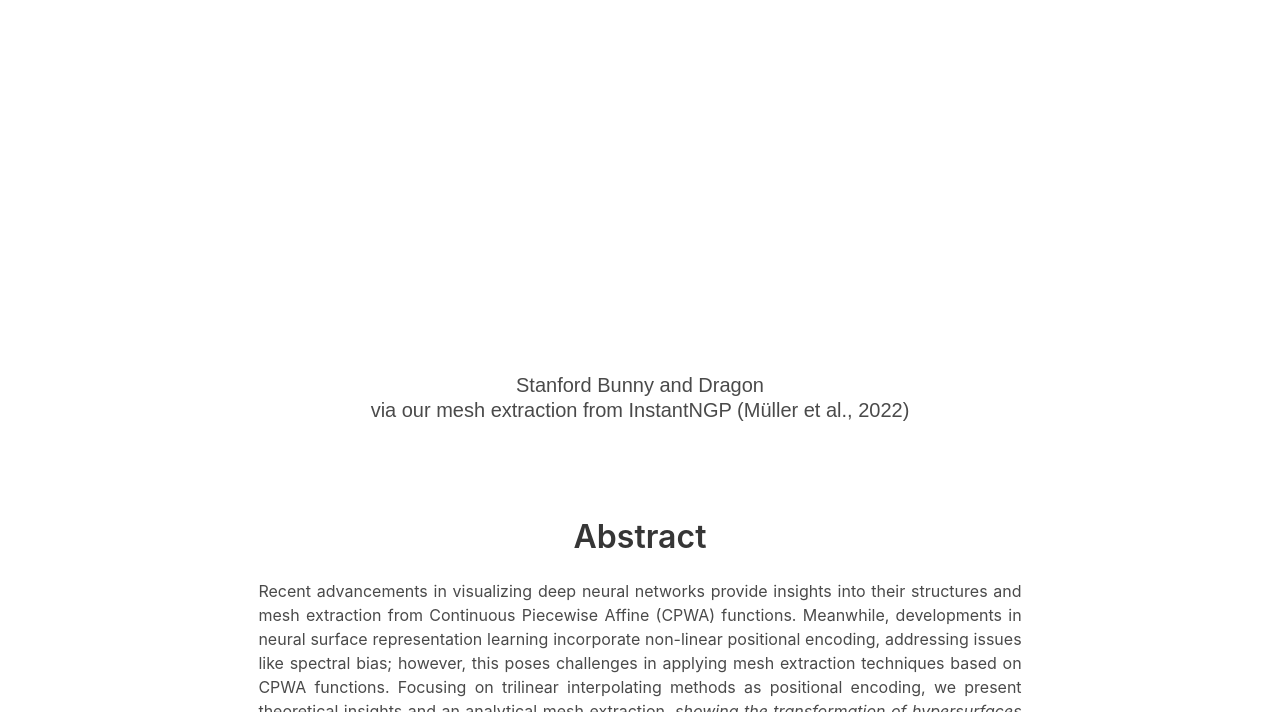
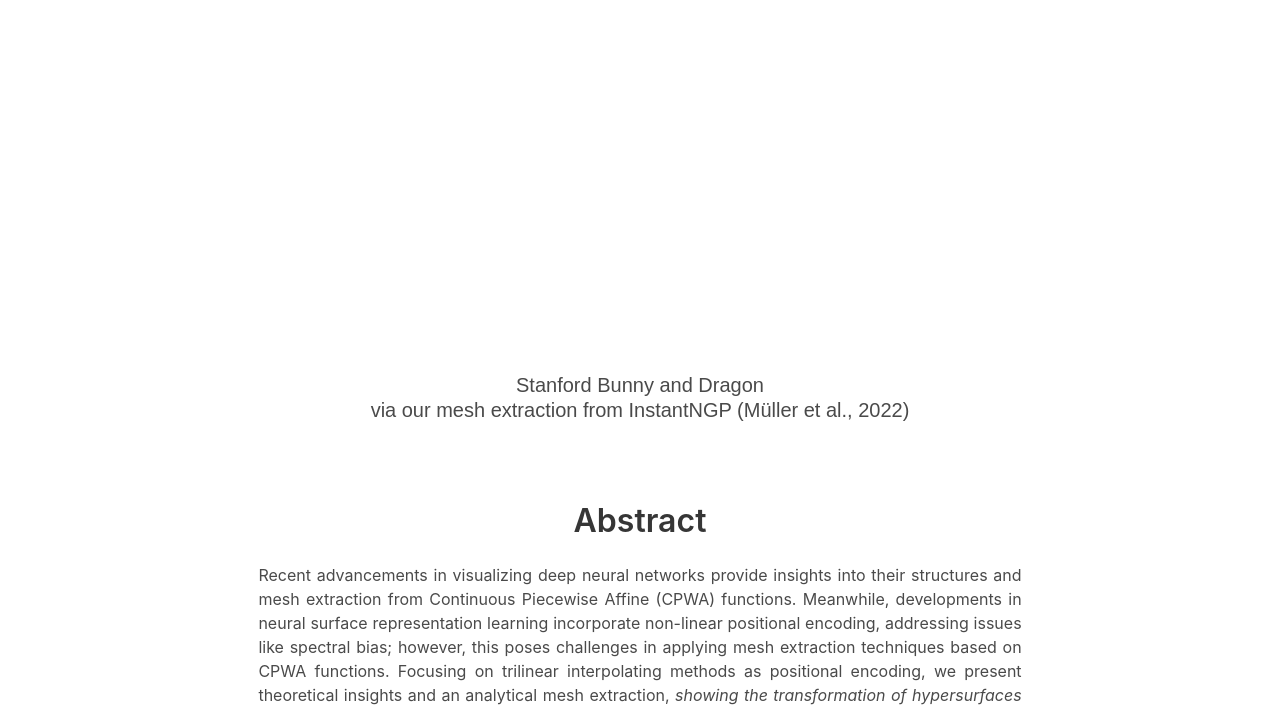
Before and after one commit to naver-ai/tropical-nerf, a website built with Vite: page index.html in a window 1280 px wide. Shown: the part 388-1100 px from the top of the page. Built offline with nearby package versions, Linux system fonts and the light colour scheme; some icons are missing; a web font is replaced by a local one.

Commit message:
Update index.css

```diff
--- a/static/css/index.css
+++ b/static/css/index.css
@@ -50,7 +50,7 @@ body {
 }
 
 .teaser .container {
-  padding-bottom: 3rem;
+  padding-bottom: 2rem;
 }
 
 #teaser0, #teaser1 {
```
